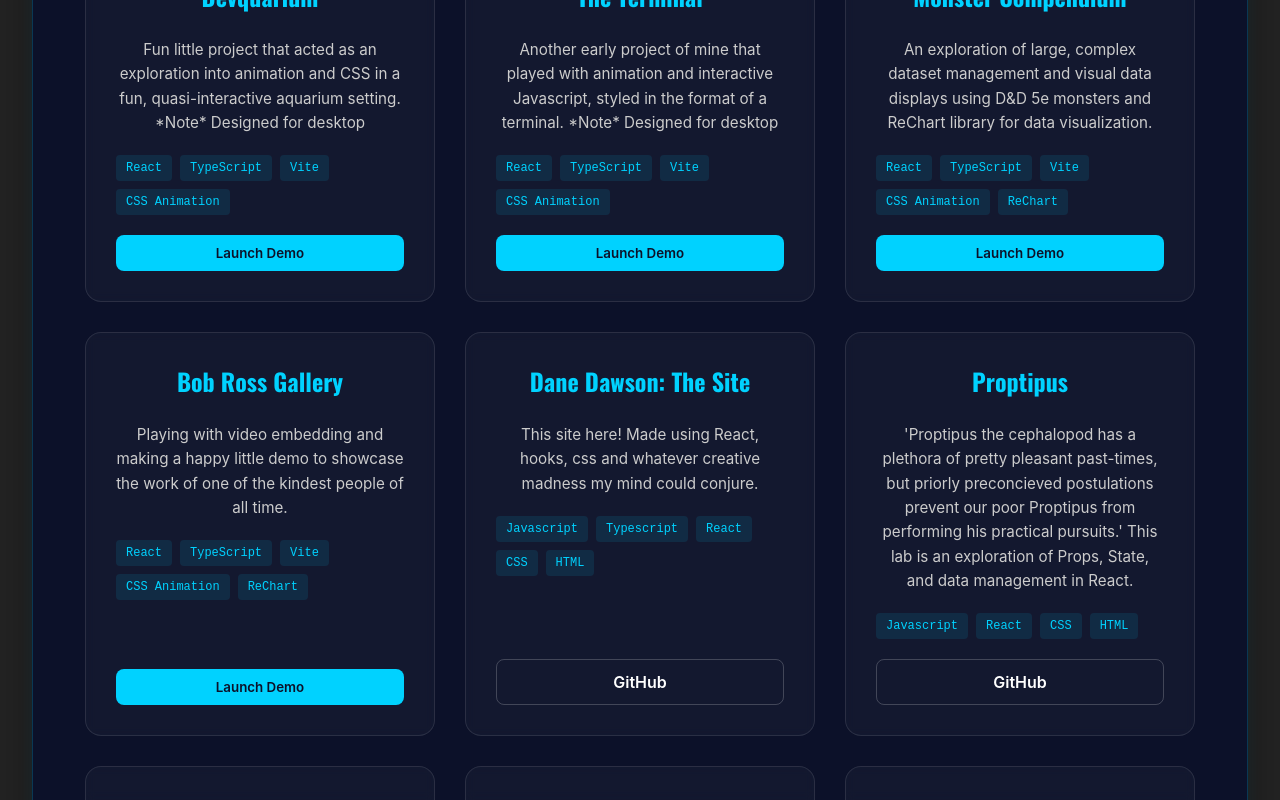
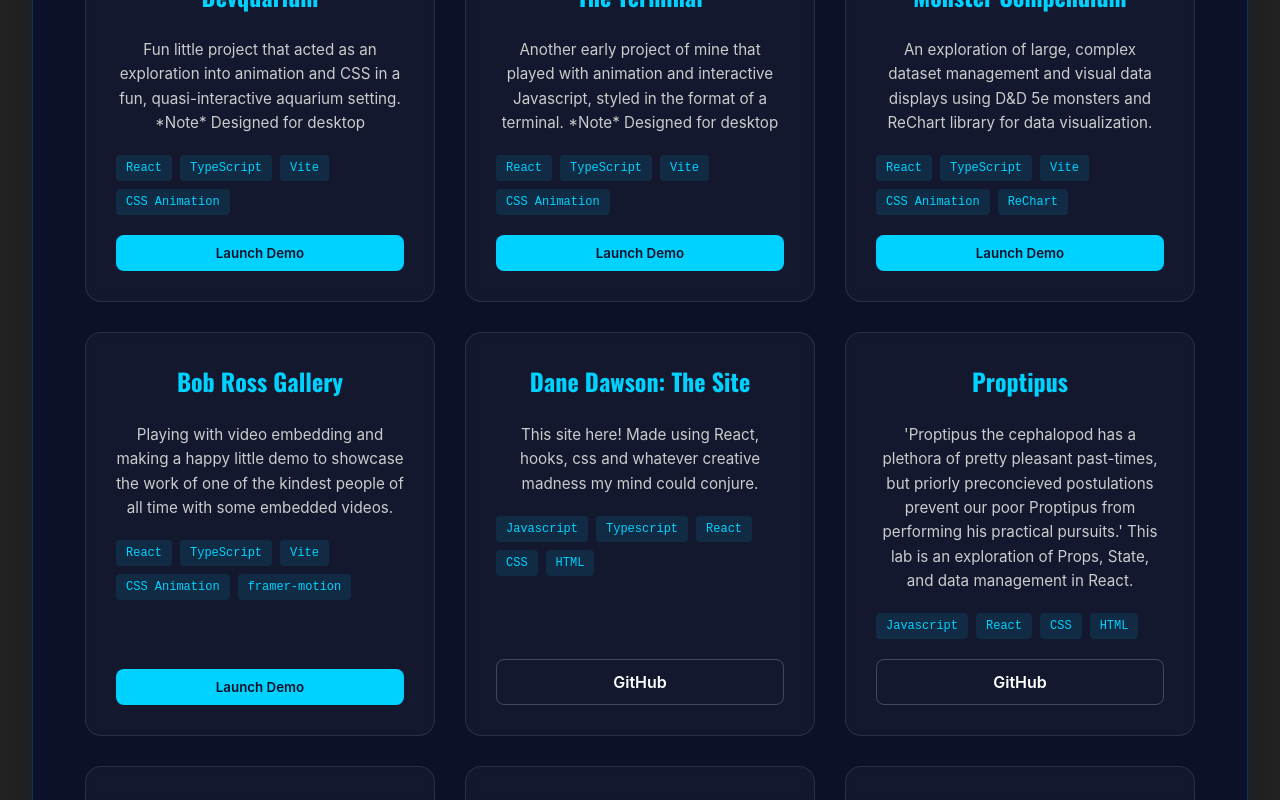
Before and after one commit to Dane-Dawson/dane-dawson.github.io, a React (Vite) app: page /projects in a window 1280 px wide. Shown: the part 405-1205 px from the top of the page. Built offline with nearby package versions, Linux system fonts and the light colour scheme.

Commit message:
Updated Bob Ross Project description

```diff
--- a/src/components/pages/projects/Projects.tsx
+++ b/src/components/pages/projects/Projects.tsx
@@ -36,8 +36,8 @@ const Projects = () => {
     {
       title: "Bob Ross Gallery",
       description:
-        "Playing with video embedding and making a happy little demo to showcase the work of one of the kindest people of all time.",
-      tech: ["React", "TypeScript", "Vite", "CSS Animation", "ReChart"],
+        "Playing with video embedding and making a happy little demo to showcase the work of one of the kindest people of all time with some embedded videos.",
+      tech: ["React", "TypeScript", "Vite", "CSS Animation", "framer-motion"],
       demoUrl: "/bobrossgallery",
     },
     {
```
